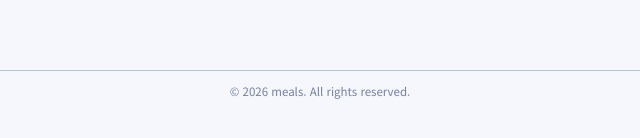
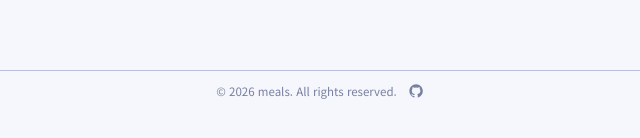
Before and after one commit to kusuri12-10/meals, a website built with Vite: page index.html in a window 1280 px wide. Shown: the part 608-746 px from the top of the page, 320-960 px from the left. Built offline with nearby package versions, Linux system fonts and the light colour scheme.

Commit message:
add github link in footer

```diff
--- a/index.css
+++ b/index.css
@@ -347,12 +347,22 @@ main {
 footer {
   flex-shrink: 0;
   padding: 0.875rem 2rem;
-  text-align: center;
+  display: flex;
+  align-items: center;
+  justify-content: center;
+  gap: 0.75rem;
   color: rgb(var(--text-muted));
   font-size: 0.8rem;
   border-top: 1px solid rgb(var(--border-strong));
   transition: border-color 0.3s;
 }
+.footer-github {
+  color: rgb(var(--text-muted));
+  display: flex;
+  align-items: center;
+  transition: color 0.2s;
+}
+.footer-github:hover { color: rgb(var(--text)); }
 
 /* ── Fade animation ── */
 .meal-grid.fade-out { animation: fadeOut 0.15s ease forwards; }
--- a/index.html
+++ b/index.html
@@ -48,6 +48,7 @@
 
   <footer>
     <p>© 2026 meals. All rights reserved.</p>
+    <a class="footer-github" id="footerGithub" href="https://github.com/kusuri12-10/meals" target="_blank" rel="noopener noreferrer" aria-label="GitHub"></a>
   </footer>
 </body>
 </html>
--- a/src/icons.js
+++ b/src/icons.js
@@ -7,6 +7,7 @@ export const ICONS = {
   utensils: `<svg xmlns="http://www.w3.org/2000/svg" width="28" height="28" viewBox="0 0 24 24" fill="none" stroke="currentColor" stroke-width="2" stroke-linecap="round" stroke-linejoin="round"><path d="m3 11 19-9-9 19-2-8-8-2z"/><path d="m11.5 12.5 5 5"/></svg>`,
   chevL:    `<svg xmlns="http://www.w3.org/2000/svg" width="18" height="18" viewBox="0 0 24 24" fill="none" stroke="currentColor" stroke-width="2" stroke-linecap="round" stroke-linejoin="round"><path d="m15 18-6-6 6-6"/></svg>`,
   chevR:    `<svg xmlns="http://www.w3.org/2000/svg" width="18" height="18" viewBox="0 0 24 24" fill="none" stroke="currentColor" stroke-width="2" stroke-linecap="round" stroke-linejoin="round"><path d="m9 18 6-6-6-6"/></svg>`,
+  github:   `<svg xmlns="http://www.w3.org/2000/svg" width="18" height="18" viewBox="0 0 24 24" fill="currentColor"><path d="M12 2C6.477 2 2 6.484 2 12.021c0 4.428 2.865 8.185 6.839 9.504.5.092.682-.217.682-.482 0-.237-.009-.868-.013-1.703-2.782.605-3.369-1.342-3.369-1.342-.454-1.155-1.11-1.463-1.11-1.463-.908-.62.069-.608.069-.608 1.003.07 1.531 1.032 1.531 1.032.892 1.53 2.341 1.088 2.91.832.092-.647.35-1.088.636-1.338-2.22-.253-4.555-1.113-4.555-4.951 0-1.093.39-1.988 1.029-2.688-.103-.253-.446-1.272.098-2.65 0 0 .84-.27 2.75 1.026A9.564 9.564 0 0 1 12 6.844a9.59 9.59 0 0 1 2.504.338c1.909-1.296 2.747-1.027 2.747-1.027.546 1.379.202 2.398.1 2.651.64.7 1.028 1.595 1.028 2.688 0 3.848-2.339 4.695-4.566 4.943.359.309.678.92.678 1.855 0 1.338-.012 2.419-.012 2.747 0 .268.18.58.688.482C19.138 20.203 22 16.447 22 12.021 22 6.484 17.523 2 12 2z"/></svg>`,
 }
 
 export function getMealIcon(type) {
--- a/src/render.js
+++ b/src/render.js
@@ -143,4 +143,5 @@ export function renderAll() {
   renderThemeBtn()
   renderDateNav()
   renderCalendar()
+  document.getElementById('footerGithub').innerHTML = ICONS.github
 }
```
